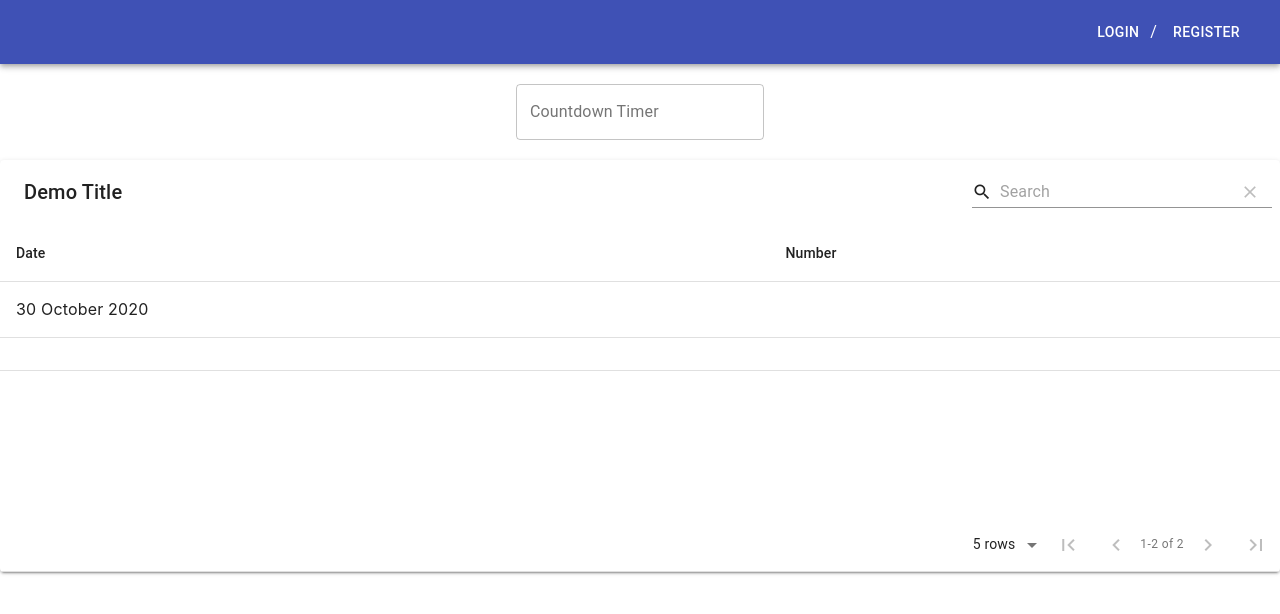
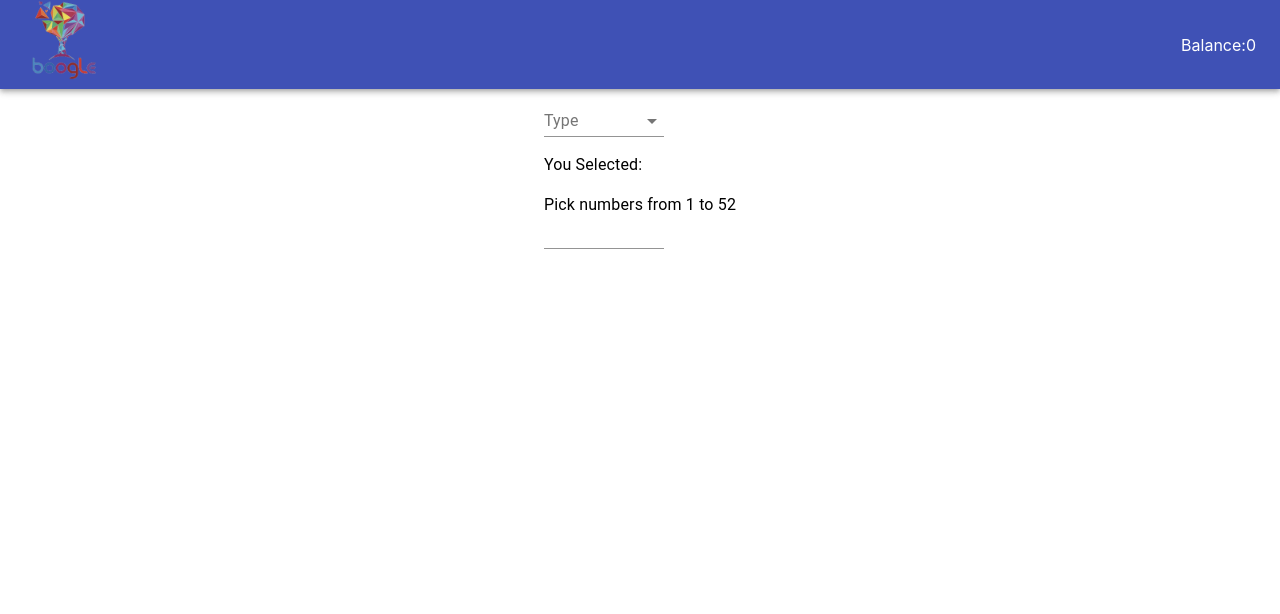
Before and after one commit to catherin3/betting_system, a React (Create React App) app: page / in a window 1280 px wide. Shown: the top 614 px of the page. Built offline with nearby package versions, Linux system fonts and the light colour scheme.

Commit message:
half done betting page

```diff
--- a/src/App.tsx
+++ b/src/App.tsx
@@ -1,11 +1,12 @@
 import React from 'react';
 // import './App.css';
 import LandingPage from './Components/LandingPage'
+import BettingPage from './Components/Betting/BettingPage'
 
 function App() {
   return (
     <div className="App">
-      <LandingPage />
+      <BettingPage />
     </div>
   );
 }
--- /dev/null
+++ b/src/Components/Betting/BettingPage.tsx
@@ -0,0 +1,48 @@
+import React, { useState } from 'react'
+import { Typography, Grid, Select, MenuItem, FormControl, InputLabel , TextField} from '@material-ui/core'
+import { createStyles, makeStyles } from '@material-ui/core/styles';
+import NavBar from './NavBar'
+
+const useStyles = makeStyles(() =>
+    createStyles({
+        formControl: {
+            minWidth: 120
+        },
+    }),
+);
+
+export default function BettingPage() {
+    const classes = useStyles();
+    const [type, setType] = useState<number>()
+    const [success, setSuccess] = useState<boolean>(false)
+    const handleChange = (e: any) => setType(e.target.value)
+    const [numberArray, setNumberArray] = useState<Array<Number>>()
+    return (
+        <div>
+            <NavBar />
+            <Grid container style={{ justifyContent: 'center', alignItems: 'center' }}>
+                <Grid item style={{ justifyContent: 'center', alignItems: 'center' }}>
+                    <FormControl className={classes.formControl}>
+                        <InputLabel>Type</InputLabel>
+                        <Select onChange={handleChange} >
+                            <MenuItem value={7}>     7</MenuItem>
+                            <MenuItem value={8}>8</MenuItem>
+                            <MenuItem value={9}>9</MenuItem>
+                            <MenuItem value={10}>10</MenuItem>
+                            <MenuItem value={11}>11</MenuItem>
+                            <MenuItem value={12}>12</MenuItem>
+                            <MenuItem value={13}>13</MenuItem>
+                            <MenuItem value={14}>14</MenuItem>
+                            <MenuItem value={15}>15</MenuItem>
+                        </Select>
+                    </FormControl>
+                    <p />
+                    <Typography>You Selected:{type}</Typography>
+                    <p/>
+                    <Typography>Pick {type} numbers from 1 to 52</Typography>
+                    <TextField type='number' InputProps={{ inputProps: { min: 1, max: 52 } }} style={{minWidth:120}}/>
+                </Grid>
+            </Grid>
+        </div>
+    )
+}
--- /dev/null
+++ b/src/Components/Betting/NavBar.tsx
@@ -0,0 +1,36 @@
+import React from 'react';
+import { createStyles, makeStyles, Theme } from '@material-ui/core/styles';
+import AppBar from '@material-ui/core/AppBar';
+import Toolbar from '@material-ui/core/Toolbar';
+import Typography from '@material-ui/core/Typography';
+//import Button from '@material-ui/core/Button';
+import boogle from './Boogle.png'
+
+const useStyles = makeStyles((theme: Theme) =>
+  createStyles({
+    root: {
+      flexGrow: 1,
+    },
+
+    title: {
+      flexGrow: 1,
+    },
+  }),
+);
+
+export default function NavBar() {
+  const classes = useStyles();
+
+  return (
+    <div className={classes.root}>
+      <AppBar position="static">
+        <Toolbar>
+          <Typography variant="h6" className={classes.title}>
+          <img src={boogle} width={80} alt='' />
+          </Typography>
+          <span style={{color:'white'}}>Balance:0</span>
+        </Toolbar>
+      </AppBar>
+    </div>
+  );
+}
--- a/src/Components/RegisterForm.tsx
+++ b/src/Components/RegisterForm.tsx
@@ -61,7 +61,7 @@ const RegisterForm: React.FC = () => {
                             <FormikField name="userName" label="Username" required />
                             <ShowPassword name="password" label="Password" type={showPassword ? 'text' : 'password'} showPassword={showPassword} setShowPassword={setShowPassword} required />
                             <ShowsPassword name="cfmPassword" label="Confirm Password" type={showsPassword ? 'text' : 'password'} showsPassword={showsPassword} setShowsPassword={setShowsPassword} required />
-                            <label><Field name='acceptedTerms' type='checkbox' required />I agree to the Terms of Service and Privacy Policy</label>
+                            <label><Field name='acceptedTerms' type='checkbox' required />I agree to the Terms of Service and Privacy Policy</label> <br/><br/>
                             <Button
                                 variant="contained"
                                 color="primary"
```
Also changed, not shown: src/Components/Betting/Boogle.png (added).
